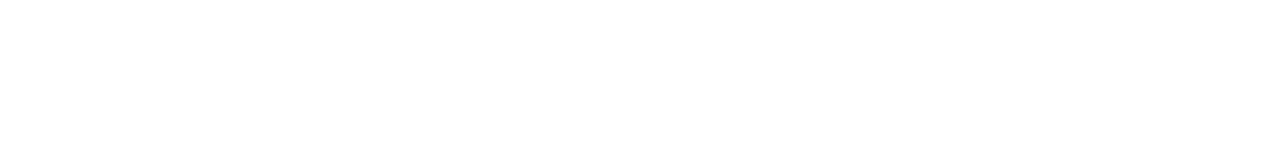
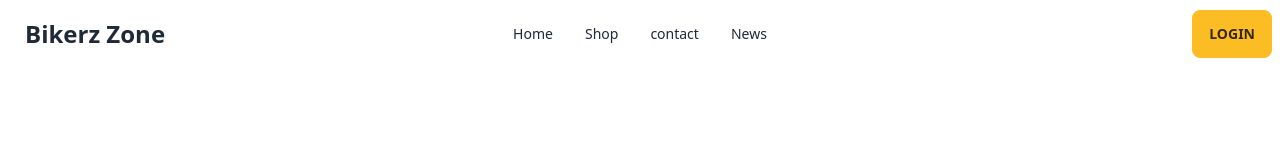
Before and after one commit to nahar-nur/bikerz-web, a plain HTML site: page index.html in a window 1280 px wide. Drawn offline with nearby package versions, Linux system fonts and the light colour scheme.

Commit message:
initily finished navbar

```diff
--- a/index.html
+++ b/index.html
@@ -11,6 +11,40 @@
 </head>
 <body>
     <header>
+        <!-- nav bar section -->
+        <nav>
+            <div class="navbar bg-base-100">
+                <div class="navbar-start">
+                  <div class="dropdown">
+                    <label tabindex="0" class="btn btn-ghost lg:hidden">
+                      <svg xmlns="http://www.w3.org/2000/svg" class="h-5 w-5" fill="none" viewBox="0 0 24 24" stroke="currentColor"><path stroke-linecap="round" stroke-linejoin="round" stroke-width="2" d="M4 6h16M4 12h8m-8 6h16" /></svg>
+                    </label>
+                    <ul tabindex="0" class="menu menu-sm dropdown-content mt-3 z-[1] p-2 shadow bg-base-100 rounded-box w-52">
+                      <li><a>Home</a></li>
+
+                      <li><a>Shop</a></li>
+                      <li><a>contact</a></li>
+                      <li><a>News</a></li>
+                    </ul>
+                  </div>
+                  <a class="btn btn-ghost normal-case text-2xl">Bikerz Zone</a>
+                </div>
+                <div class="navbar-center hidden lg:flex">
+                  <ul class="menu menu-horizontal px-1">
+                    <li><a>Home</a></li>
+                    <li><a>Shop</a></li>
+                    <li><a>contact</a></li>
+                    <li><a>News</a></li>
+                  </ul>
+                </div>
+                <div class="navbar-end">
+                  <!-- <a class="btn">Login</a> -->
+                  <button class="btn btn-warning">Login</button>
+                </div>
+              </div>
+              <div class="navbar bg-base-100">
+
+        </nav>
 
     </header>
     <main>
```
